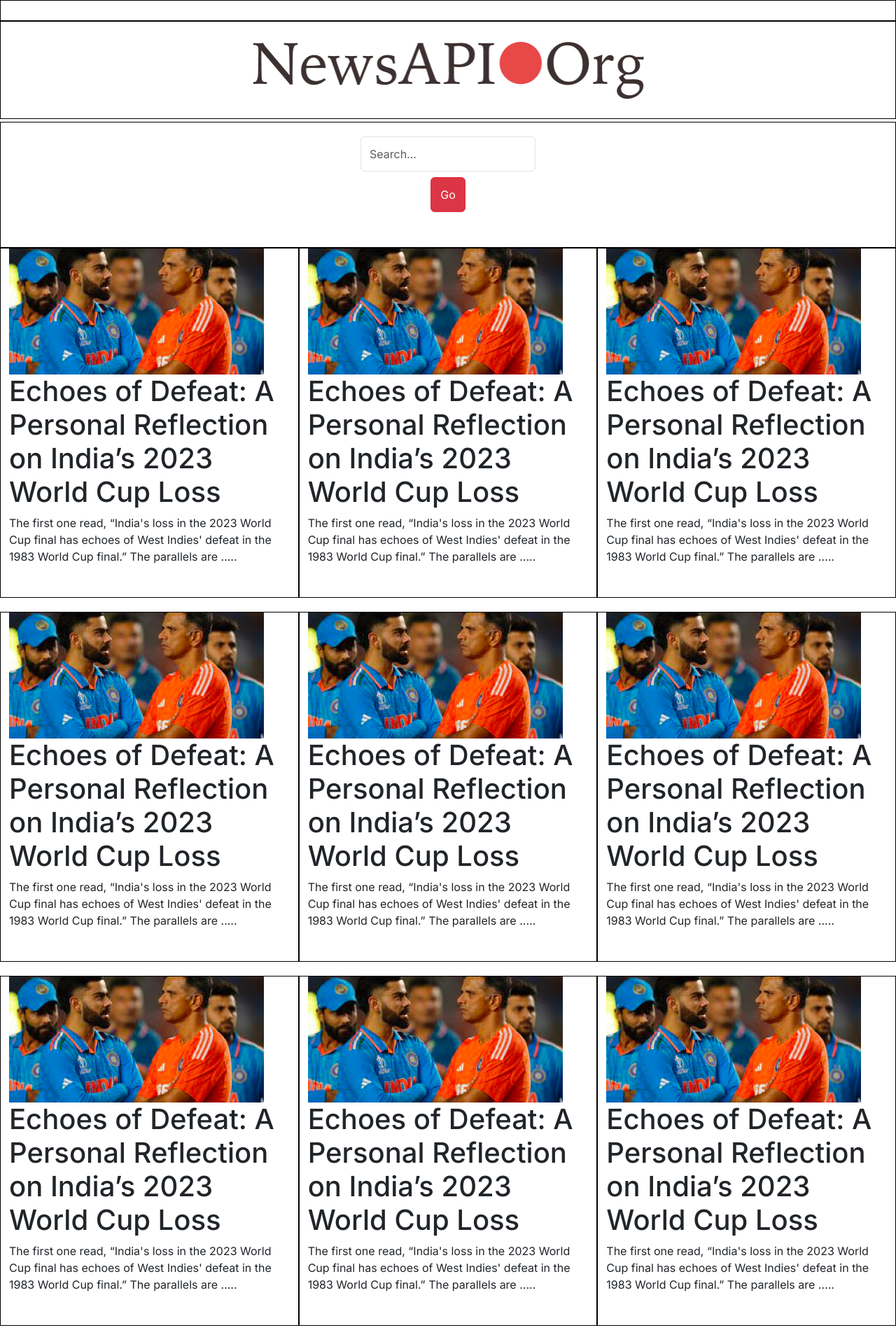
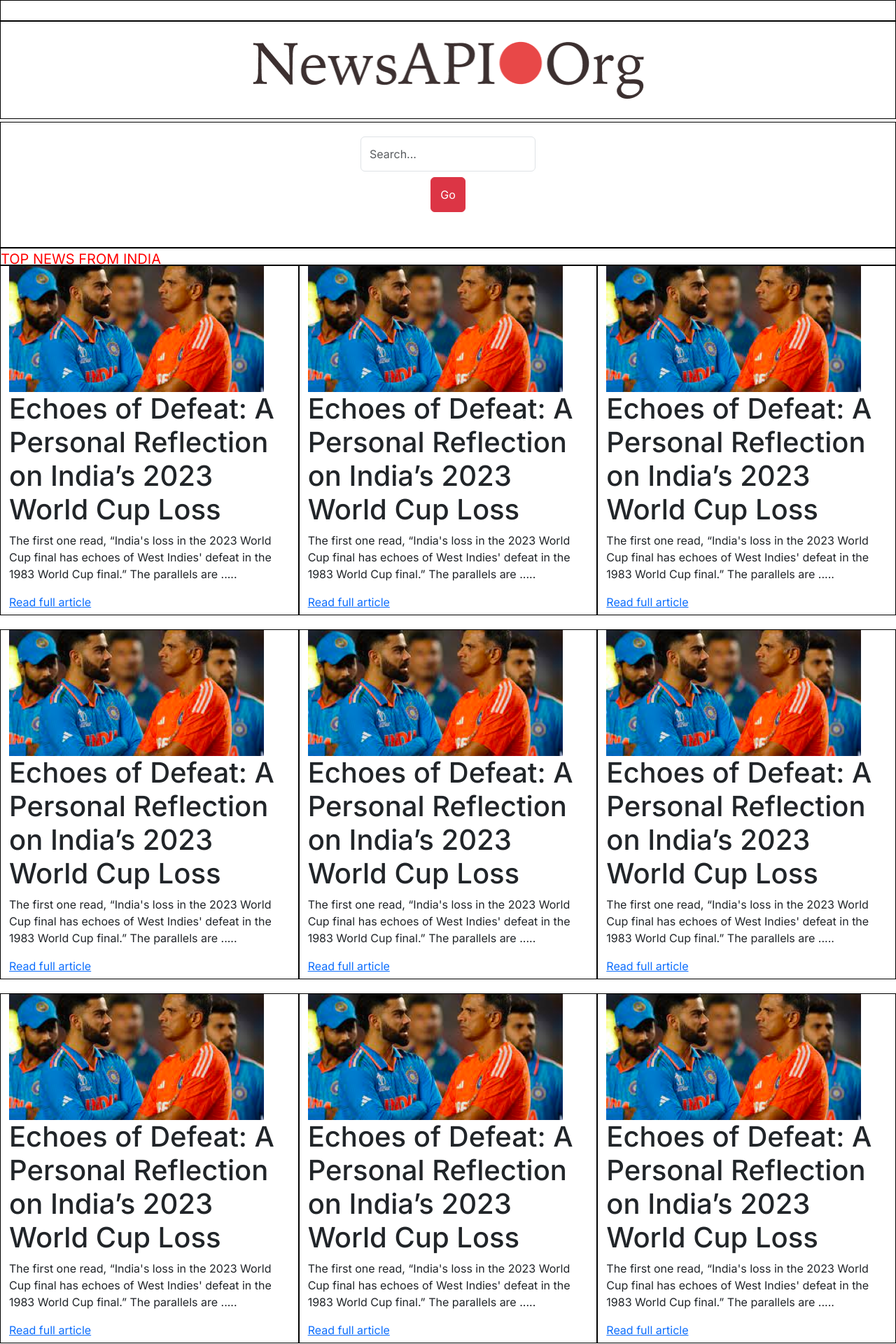
Before and after one commit to KumbharkarSrushti/news_article, a Next.js app: page / in a window 1280 px wide. Shown: the top 1920 px of the page at 70% size. Built offline with nearby package versions, Linux system fonts and the light colour scheme.

Commit message:
add topnews row

```diff
--- a/app/action.js
+++ b/app/action.js
@@ -13,52 +13,82 @@ const Grid = () => {
         <Search/>
         </div>
       </div>
+      <div className='newrow'>
+        <p>TOP NEWS FROM INDIA</p>
+      </div>
       <div className="container">
         <div className="row">
           <div className="col-12 col-lg-4 box">
             <img src="/cricket.png" alt="png"></img>
             <h1>Echoes of Defeat: A Personal Reflection on India’s 2023 World Cup Loss</h1>
             <p>The first one read, “India's loss in the 2023 World Cup final has echoes of West Indies' defeat in the 1983 World Cup final.” The parallels are .....</p>
+            <a href="https://medium.com/@gouravmodi/echoes-of-defeat-a-personal-reflection-on-indias-2023-world-cup-loss-3177e485c1a0">
+                <p>Read full article</p>
+              </a>
             </div>
           <div className="col-12 col-lg-4 box">
           <img src="/cricket.png" alt="png"></img>
             <h1>Echoes of Defeat: A Personal Reflection on India’s 2023 World Cup Loss</h1>
             <p>The first one read, “India's loss in the 2023 World Cup final has echoes of West Indies' defeat in the 1983 World Cup final.” The parallels are .....</p>
+            <a href="https://medium.com/@gouravmodi/echoes-of-defeat-a-personal-reflection-on-indias-2023-world-cup-loss-3177e485c1a0">
+              <p>Read full article</p>
+            </a>
           </div>
           <div className="col-12 col-lg-4 box">
           <img src="/cricket.png" alt="png"></img>
             <h1>Echoes of Defeat: A Personal Reflection on India’s 2023 World Cup Loss</h1>
             <p>The first one read, “India's loss in the 2023 World Cup final has echoes of West Indies' defeat in the 1983 World Cup final.” The parallels are .....</p>
+            <a href="https://medium.com/@gouravmodi/echoes-of-defeat-a-personal-reflection-on-indias-2023-world-cup-loss-3177e485c1a0">
+            <p>Read full article</p>
+            </a>
           </div>
           <div className="col-12 col-lg-4 box">
           <img src="/cricket.png" alt="png"></img>
             <h1>Echoes of Defeat: A Personal Reflection on India’s 2023 World Cup Loss</h1>
             <p>The first one read, “India's loss in the 2023 World Cup final has echoes of West Indies' defeat in the 1983 World Cup final.” The parallels are .....</p>
+            <a href="https://medium.com/@gouravmodi/echoes-of-defeat-a-personal-reflection-on-indias-2023-world-cup-loss-3177e485c1a0">
+              <p>Read full article</p>
+            </a>
           </div>
           <div className="col-12 col-lg-4 box">
           <img src="/cricket.png" alt="png"></img>
             <h1>Echoes of Defeat: A Personal Reflection on India’s 2023 World Cup Loss</h1>
             <p>The first one read, “India's loss in the 2023 World Cup final has echoes of West Indies' defeat in the 1983 World Cup final.” The parallels are .....</p>
+            <a href="https://medium.com/@gouravmodi/echoes-of-defeat-a-personal-reflection-on-indias-2023-world-cup-loss-3177e485c1a0">
+              <p>Read full article</p>
+            </a>
           </div>
           <div className="col-12 col-lg-4 box">
           <img src="/cricket.png" alt="png"></img>
             <h1>Echoes of Defeat: A Personal Reflection on India’s 2023 World Cup Loss</h1>
             <p>The first one read, “India's loss in the 2023 World Cup final has echoes of West Indies' defeat in the 1983 World Cup final.” The parallels are .....</p>
+            <a href="https://medium.com/@gouravmodi/echoes-of-defeat-a-personal-reflection-on-indias-2023-world-cup-loss-3177e485c1a0">
+             <p>Read full article</p>
+            </a>
           </div>
           <div className="col-12 col-lg-4 box">
           <img src="/cricket.png" alt="png"></img>
             <h1>Echoes of Defeat: A Personal Reflection on India’s 2023 World Cup Loss</h1>
             <p>The first one read, “India's loss in the 2023 World Cup final has echoes of West Indies' defeat in the 1983 World Cup final.” The parallels are .....</p>
+            <a href="https://medium.com/@gouravmodi/echoes-of-defeat-a-personal-reflection-on-indias-2023-world-cup-loss-3177e485c1a0">
+              <p>Read full article</p>
+            </a>
           </div>
           <div className="col-12 col-lg-4 box">
           <img src="/cricket.png" alt="png"></img>
             <h1>Echoes of Defeat: A Personal Reflection on India’s 2023 World Cup Loss</h1>
             <p>The first one read, “India's loss in the 2023 World Cup final has echoes of West Indies' defeat in the 1983 World Cup final.” The parallels are .....</p>
+            <a href="https://medium.com/@gouravmodi/echoes-of-defeat-a-personal-reflection-on-indias-2023-world-cup-loss-3177e485c1a0">
+              <p>Read full article</p>
+            </a>
             </div>
           <div className="col-12 col-lg-4 box">
           <img src="/cricket.png" alt="png"></img>
             <h1>Echoes of Defeat: A Personal Reflection on India’s 2023 World Cup Loss</h1>
             <p>The first one read, “India's loss in the 2023 World Cup final has echoes of West Indies' defeat in the 1983 World Cup final.” The parallels are .....</p>
+            <a href="https://medium.com/@gouravmodi/echoes-of-defeat-a-personal-reflection-on-indias-2023-world-cup-loss-3177e485c1a0">
+              <p>Read full article</p>
+            </a>
           </div>
         </div>
       </div>
--- a/app/globals.css
+++ b/app/globals.css
@@ -7,6 +7,7 @@
 .container {
   max-width: 1280px;
   margin: 0 auto;
+  /* border: 1px solid black; */
 }
 
 .box {
@@ -81,3 +82,12 @@
   height:118px;
   width:351px;
 }
+
+.newrow{
+  border:1px solid black;
+  height:25px;
+  width: 1280px;
+  margin:auto;
+  color:red;
+  font-size: 20px;
+}
```
Lines whose indentation alone changed are shown as unchanged.
